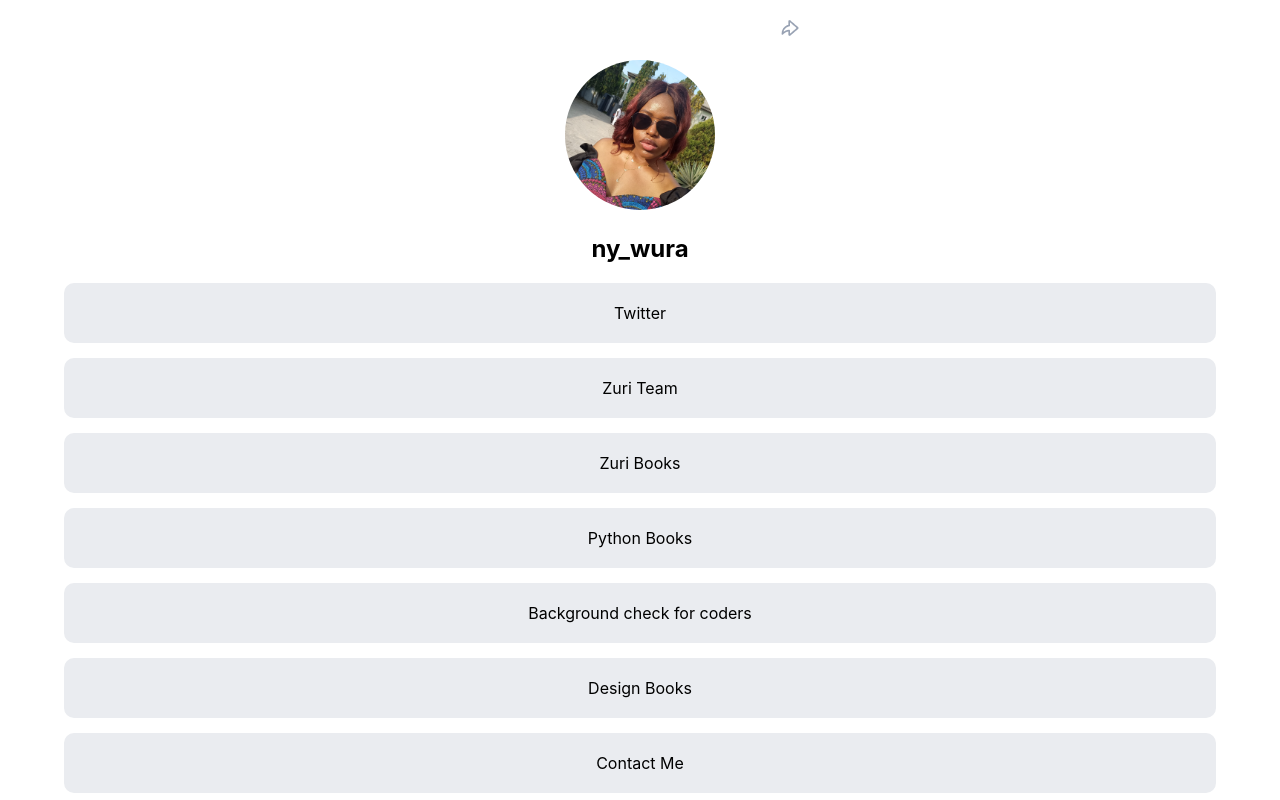
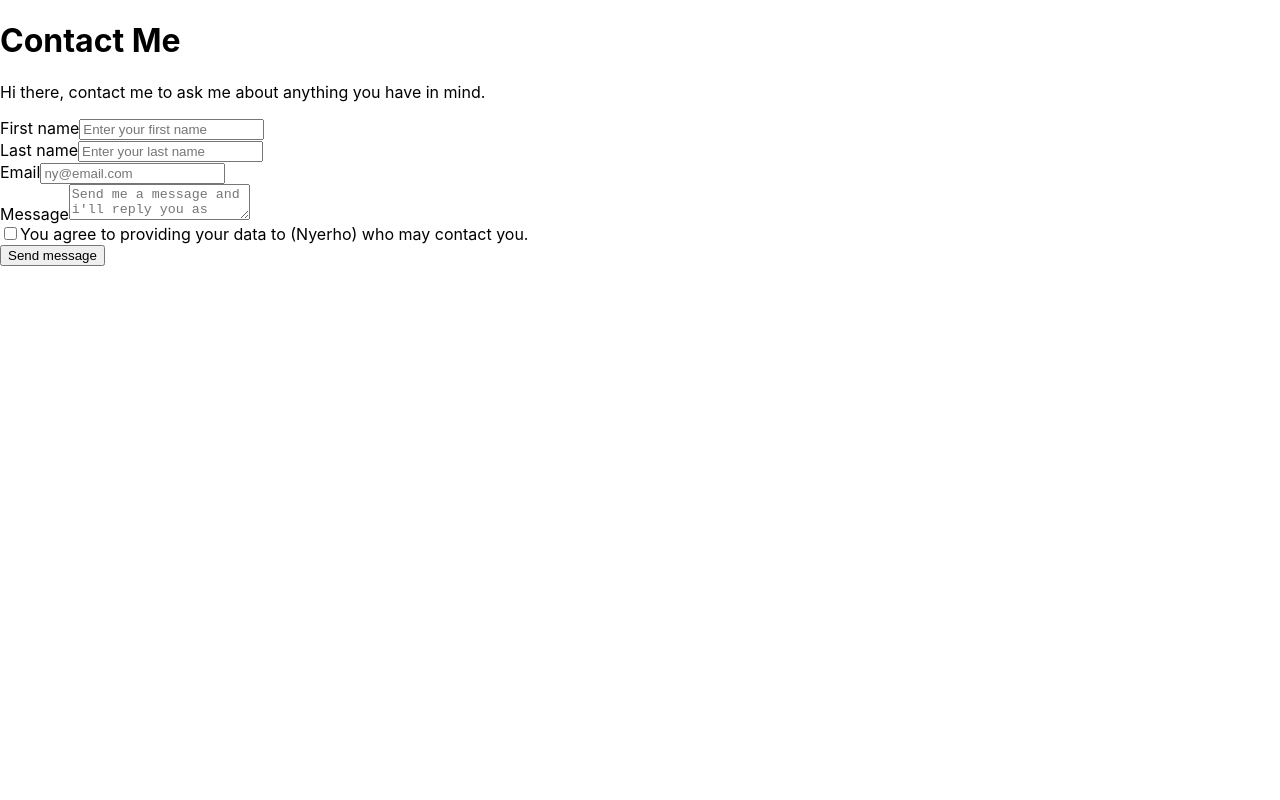
Before and after one commit to Nyerhowho9/Linktree-task, a React (Create React App) app: page /contact in a window 1280 px wide. Shown: the top 800 px of the page. Built offline with nearby package versions, Linux system fonts and the light colour scheme.

Commit message:
Restructured project. Created pages folder

```diff
--- a/src/App.js
+++ b/src/App.js
@@ -1,19 +1,17 @@
 import React from 'react';
-import './App.css';
-import icon from '../src/images/Icon.png';
-import Profile from './components/profile';
-import Links from './components/links';
-import Footer from './components/footer';
+import { Route, Link, Switch, Routes } from 'react-router-dom';
+import Home from './pages/Home';
+import Contactus from './pages/Contactus';
 import '../src/styles/main.css';
+
 
 function App() {
   return (
-    <div className="App">
-        <img id='forward-icon'  alt="" src={icon}/>
-        <Profile twittername="ny_wura"  />
-        <Links />
-        <Footer/>
-    </div>
+        <Routes>
+          <Route exact path="/" element={<Home/>}/>
+          <Route exact path="/contact" element={<Contactus/>}/>
+
+        </Routes>
   );
 }
 
--- a/src/components/Contact.js
+++ b/src/components/Contact.js
@@ -0,0 +1,43 @@
+import React from "react";
+import { Component } from "react";
+import '../styles/main.css';
+
+class Contact extends Component{
+    constructor(props){
+        super(props);
+    }
+    render(){
+        return <div>
+            <h1>Contact Me</h1>
+            <p>Hi there, contact me to ask me about anything you have in mind.</p>
+
+            <form>
+                <div className="names">
+                    <div className="firstnamediv">
+                        <label htmlFor="first_name">First name</label>
+                        <input type="text" id="first_name" placeholder="Enter your first name"/>
+                    </div>
+                    <div className="lastnamediv">
+                        <label htmlFor="last_name">Last name</label>
+                        <input type="text" id="last_name" placeholder="Enter your last name"/>
+                    </div>
+
+                </div>
+                <div className="emaildiv">
+                    <label htmlFor="email">Email</label>
+                    <input type="email" id="email" placeholder="ny@email.com"/>
+                </div>
+                <div className="messagediv">
+                    <label htmlFor="message">Message</label>
+                    <textarea id="message" placeholder="Send me a message and i'll reply you as soon as possible..."></textarea>
+                </div>
+                <div>
+                    <input type="checkbox"/>
+                    <label>You agree to providing your data to (Nyerho) who may contact you.</label>
+                </div>
+                <button id="btn__submit">Send message</button>
+            </form>
+        </div>;
+    }
+}
+export default Contact;
--- a/src/components/links.js
+++ b/src/components/links.js
@@ -1,9 +1,10 @@
 import React from "react";
 import { Component } from "react";
-import '../styles/main.css';
 import slack from '../images/slack.png'
 import git from '../images/git.png'
-import { Link } from 'react-router-dom'
+import { Route, Link } from 'react-router-dom';
+import '../styles/main.css';
+
 
 class Links extends Component{
     constructor(props){
@@ -19,6 +20,7 @@ class Links extends Component{
                 <a id="pitch" href="https://background.zuri.team/" title="Best services rendered for getting background check on coders">Background check for coders</a>
                 <a id="book__design" href="https://books.zuri.team/design-rules" title="Learn design for free, with this great book, 'HNG design rules' ">Design Books</a>
                 <Link to="/contact" >Contact Me</Link>
+
                 <div id="social-icons">
                     <img src={slack} id="slack-icon" alt="slack icon"/>
                     <img src={git} id="git-icon" alt="github icon"/>
--- a/src/components/profile.js
+++ b/src/components/profile.js
@@ -11,9 +11,12 @@ class Profile extends Component {
     render(){
 
       return <div>
-        <img src={img} alt="Nyerho profile pic" id="profile-picture" />
-        <h2 id="twitter" > {this.props.twittername} </h2>
-        <h2 id="slack" > Nyerho</h2>
+        <div className="profile">
+          <img src={img} alt="Nyerho profile pic" id="profile-picture" />
+          <h2 id="twitter" > {this.props.twittername} </h2>
+          <h2 id="slack" > Nyerho</h2>
+        </div>
+
       </div>;
     };
 }
--- a/src/index.js
+++ b/src/index.js
@@ -3,13 +3,14 @@ import ReactDOM from 'react-dom/client';
 import './index.css';
 import App from './App';
 import reportWebVitals from './reportWebVitals';
-import { BrowserRouter } from 'react-router-dom';
+import { Route,BrowserRouter } from 'react-router-dom';
 
 const root = ReactDOM.createRoot(document.getElementById('root'));
 root.render(
   <React.StrictMode>
     <BrowserRouter>
       <App />
+
     </BrowserRouter>
   </React.StrictMode>
 );
--- /dev/null
+++ b/src/pages/Contactus.js
@@ -0,0 +1,15 @@
+import React from 'react';
+import { Route } from 'react-router-dom';
+import { Component } from 'react';
+import Contact from '../components/Contact';
+import '../styles/main.css';
+
+function Contactus() {
+  return (
+    <div className="App">
+        <Contact/>
+    </div>
+  );
+}
+
+export default Contactus;
--- /dev/null
+++ b/src/pages/Home.js
@@ -0,0 +1,23 @@
+import React from 'react';
+import { Route } from 'react-router-dom';
+import icon from '../images/Icon.png';
+import Profile from '../components/profile';
+import Links from '../components/links';
+import Footer from '../components/footer';
+import '../styles/main.css'
+
+function Home() {
+  return (
+    <div className="App">
+        <div className='upicon'>
+            <img id='forward-icon'  alt="" src={icon}/>
+        </div>
+
+        <Profile twittername="ny_wura"  />
+        <Links />
+        <Footer/>
+    </div>
+  );
+}
+
+export default Home;
--- a/src/styles/main.css
+++ b/src/styles/main.css
@@ -1,7 +1,15 @@
+.upicon{
+    text-align: right;
+    padding-right: 100px;
+}
 #forward-icon{
 
     margin-top: 20px;
-    margin-right: -300px;
+
+}
+.profile{
+
+    text-align: center;
 }
 #twitter{
     color: black;
@@ -22,11 +30,12 @@
     margin-bottom: 30px;
 }
 a{
+    text-align: center;
+    margin: auto;
     background-color: #EAECF0;
     text-decoration: none;
     color: black;
     width: 90%;
-    margin: auto;
     height: 40px;
     border-radius: 10px;
     padding-top: 20px;
```
